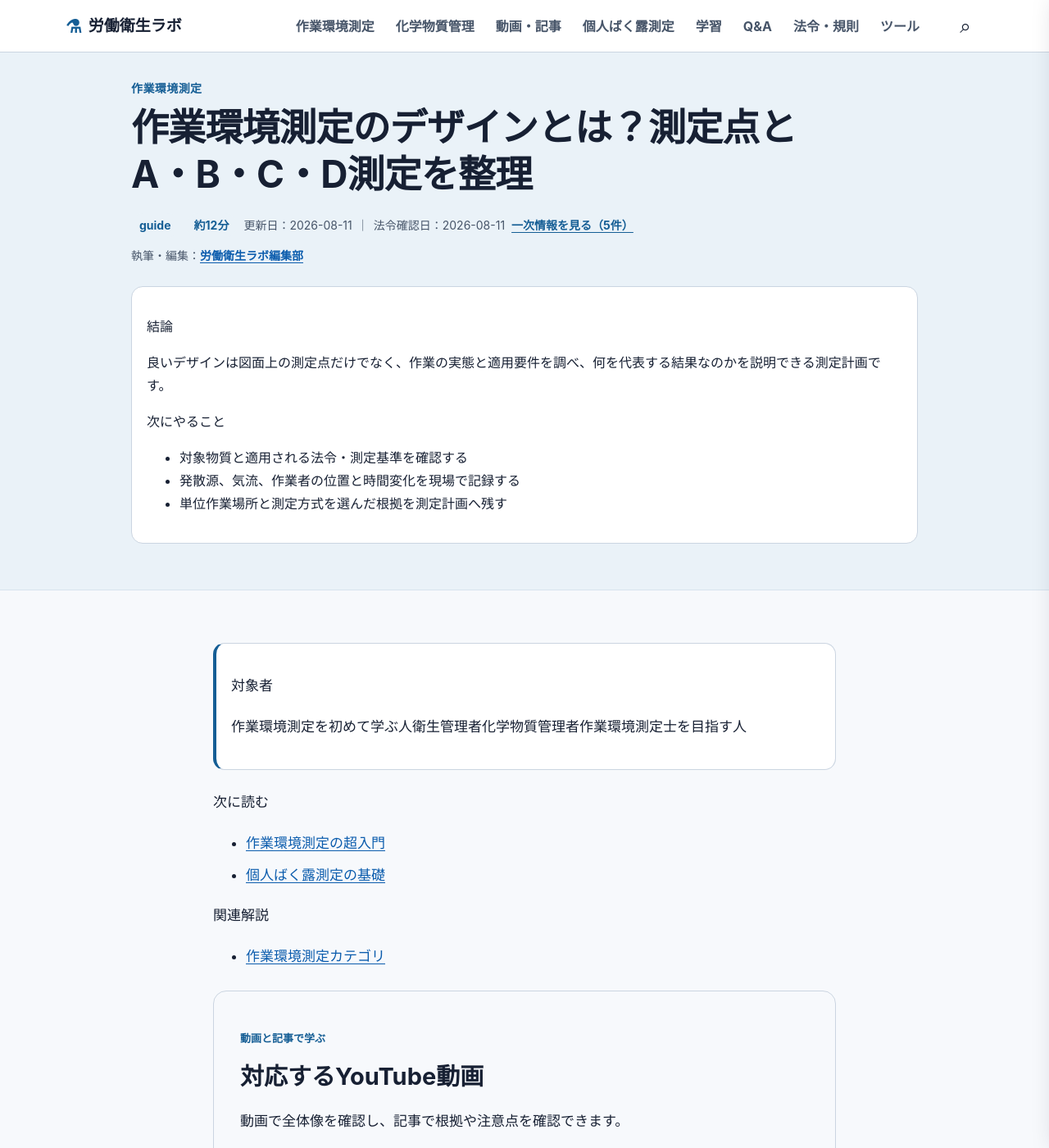
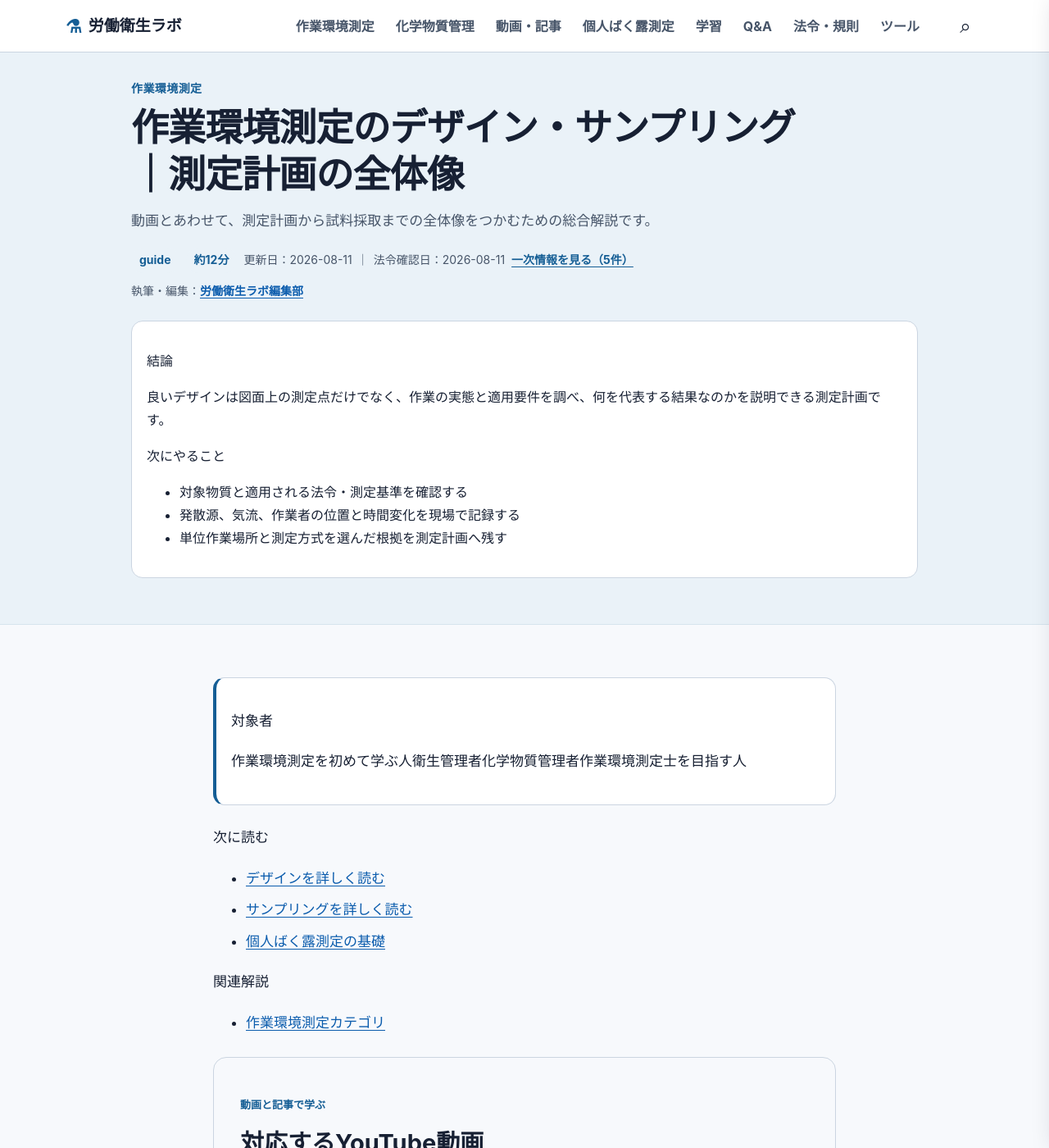
Before and after one commit to rodoeisei-lab/rodoeisei-lab, a Jekyll site: the page built from _guides/work-environment-measurement-design-sampling.md, in a window 1280 px wide and 1400 px high. Shown: the whole window at 82% size. Built offline with Jekyll 4.4.1, drawn with Linux system fonts in a browser that asks for light colours; some of the changed text lies outside the part shown.

Commit message:
デザイン・サンプリング記事の役割を整理 (#174)

```diff
--- a/_data/navigator_answers.yml
+++ b/_data/navigator_answers.yml
@@ -11,7 +11,7 @@
 
 - id: a-and-b-measurement
   question: A測定とB測定の違いは？
-  content_slug: work-environment-measurement-design
+  content_slug: work-environment-measurement-design-sampling
   search_query: A測定 B測定
   keywords:
     - A測定
@@ -24,7 +24,7 @@
 
 - id: work-environment-measurement-design
   question: 作業環境測定のデザインとは？
-  content_slug: work-environment-measurement-design
+  content_slug: work-environment-measurement-design-sampling
   search_query: 作業環境測定 デザイン 測定点
   keywords:
     - 作業環境測定
@@ -105,7 +105,7 @@
 
 - id: c-and-d-measurement
   question: C測定・D測定と個人ばく露測定の違いは？
-  content_slug: work-environment-measurement-design
+  content_slug: work-environment-measurement-design-sampling
   search_query: C測定 D測定 個人ばく露測定
   keywords:
     - C測定
--- a/_data/youtube.yml
+++ b/_data/youtube.yml
@@ -14,7 +14,7 @@
     description: 測定前の調査から測定点、A・B・C・D測定の役割までを基礎から整理します。
     featured: true
     article_url: /guides/work-environment-measurement-design-sampling/
-    article_label: 作業環境測定のデザインとサンプリングを詳しく読む
+    article_label: デザイン・サンプリングの全体像を読む
   - id: 7K1ZYHmhjKM
     title: 労働衛生コンサルタントに独占業務はある？法的な位置づけと資格の価値
     url: https://www.youtube.com/watch?v=7K1ZYHmhjKM
--- a/_guides/work-environment-measurement-design-sampling.md
+++ b/_guides/work-environment-measurement-design-sampling.md
@@ -1,7 +1,8 @@
 ---
 layout: article
-title: 作業環境測定のデザインとは？測定点とA・B・C・D測定を整理
-description: 作業環境測定におけるデザインとサンプリングについて、事前調査、単位作業場所、測定点、A測定・B測定、個人サンプリング法によるC測定・D測定の違いを初心者向けに解説します。
+title: 作業環境測定のデザイン・サンプリング｜測定計画の全体像
+description: 作業環境測定のデザインとサンプリングを、事前調査、単位作業場所、測定点、A・B・C・D測定、採取条件のつながりから整理します。
+lead: 動画とあわせて、測定計画から試料採取までの全体像をつかむための総合解説です。
 og_image: /assets/images/og/articles/work-environment-measurement-design-sampling.png
 article_type: guide
 category: 作業環境測定
@@ -30,9 +31,15 @@
   - 発散源、気流、作業者の位置と時間変化を現場で記録する
   - 単位作業場所と測定方式を選んだ根拠を測定計画へ残す
 related_links:
+  - title: デザインを詳しく読む
+    url: /guides/work-environment-measurement-design/
+    group: next
+  - title: サンプリングを詳しく読む
+    url: /guides/work-environment-measurement-sampling/
+    group: next
   - title: 作業環境測定の超入門
     url: /guides/work-env-measurement-intro/
-    group: next
+    group: previous
   - title: 個人ばく露測定の基礎
     url: /guides/personal-exposure-measurement-basics/
     group: next
@@ -63,6 +70,10 @@
 作業環境測定のデザインは、図面へ格子を描くだけではありません。**対象作業と有害因子を確認し、単位作業場所を設定し、いつ・どこで・どの方法により測るかを決め、その理由を記録する工程**です。作業環境測定は、デザイン、サンプリング、分析（解析を含む）から成ります。
 
 A・B測定とC・D測定にはそれぞれ適用条件があります。現場の都合だけで相互に置き換えず、対象物質・作業に適用される作業環境測定基準と評価基準を確認します。
+
+## このページの位置づけ
+
+このページは、デザインとサンプリングのつながりを一つの流れでつかむ、動画連動の総合解説です。測定点・AからD測定を詳しく確認したい場合は[デザインの記事]({{ '/guides/work-environment-measurement-design/' | relative_url }})、捕集方法や採取条件を詳しく確認したい場合は[サンプリングの記事]({{ '/guides/work-environment-measurement-sampling/' | relative_url }})へ進んでください。
 
 ## 作業環境測定におけるデザインとは {#design}
 
--- a/scripts/ci/verify_pagefind.mjs
+++ b/scripts/ci/verify_pagefind.mjs
@@ -166,6 +166,11 @@
     }
   }
 
+  const overviewResults = await search("デザイン サンプリング");
+  if (!overviewResults.some((page) => page.url.includes("/guides/work-environment-measurement-design-sampling/"))) {
+    throw new Error("Design and sampling overview article is missing for its primary query.");
+  }
+
   for (const query of ["GC2014", "月末在庫メモ"]) {
     const results = await search(query);
     const excludedResult = results.find((page) =>
```
Also changed, not shown: _data/content_library.yml (+5 -5 lines), _guides/work-env-measurement-intro.md (+1 -1 lines), assets/images/og/articles/work-environment-measurement-design-sampling.png, 2 other files.
